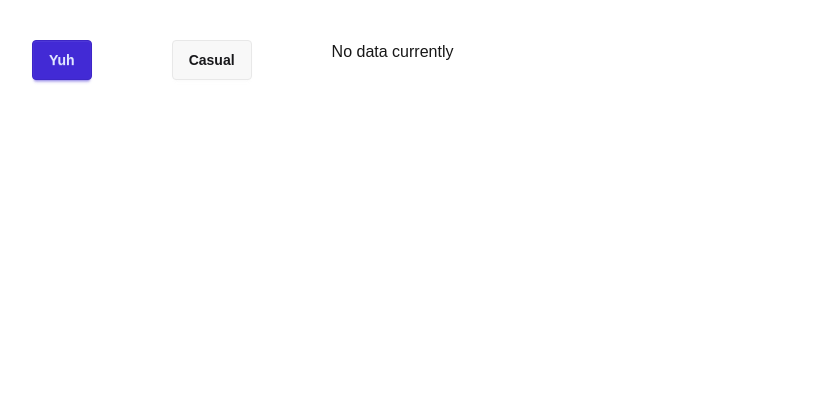
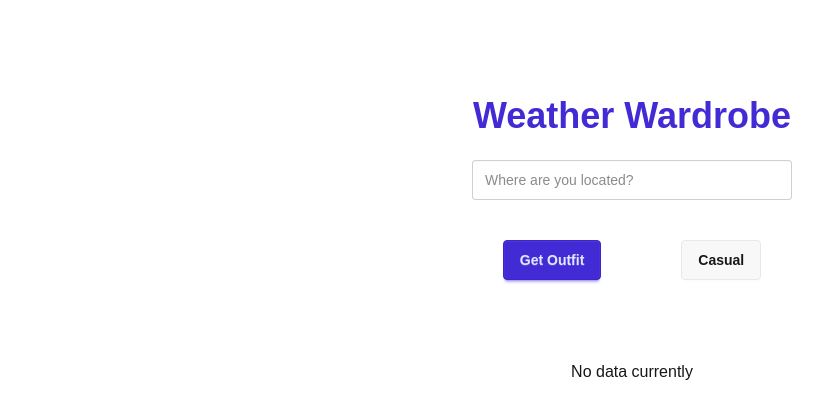
Before and after one commit to bradleycfleming/weather-wardrobe, a Next.js app: page / in a window 1280 px wide. Shown: the top 418 px of the page, without its empty margins (8-831 px from the left). Built offline with nearby package versions, Linux system fonts and the light colour scheme.

Commit message:
Updated style

```diff
--- a/app/page.js
+++ b/app/page.js
@@ -5,16 +5,25 @@ import { useState } from "react";
 export default function Home() {
   const [formality, setFormality] = useState("Casual");
 
-
-  const handleSelection = (formality) =>{
+  const handleSelection = (formality) => {
     setFormality(formality);
-  }
+  };
 
   return (
     <div className="">
-      <main className="flex">
+      <main className="mx-auto min-h-screen max-w-screen-md px-6 py-12 m  d:px-12 md:py-16 lg:py-24">
+        <div className="flex flex-col items-center min-h-screen">
+          <h1 className="text-2xl md:text-3xl lg:text-4xl font-bold text-center mb-6 text-primary">
+            Weather Wardrobe
+          </h1>
+          <input
+            type="text"
+            placeholder="Where are you located? "
+            className="input"
+          />
+          <div className="flex justify-center">
             <button className="btn btn-primary m-10" onClick={getLocation}>
-          Yuh
+              Get Outfit
             </button>
             <div className="m-9">
               <details className="dropdown">
@@ -24,7 +33,7 @@ export default function Home() {
                     <a onClick={() => handleSelection("Casual")}>Casual</a>
                   </li>
                   <li>
-                <a onClick={() => handleSelection("Daily")} >Daily</a>
+                    <a onClick={() => handleSelection("Daily")}>Daily</a>
                   </li>
                   <li>
                     <a onClick={() => handleSelection("Smart")}>Smart</a>
@@ -32,15 +41,16 @@ export default function Home() {
                 </ul>
               </details>
             </div>
+          </div>
           <p id="data" className="m-10">
             No data currently
           </p>
+        </div>
       </main>
       <footer className=""></footer>
     </div>
   );
 }
-
 
 function getLocation() {
   if (navigator.geolocation) {
@@ -74,7 +84,7 @@ async function getWeatherByLocation(lat, lon) {
 function displayResults(weatherData) {
   const domElement = document.getElementById("data");
   domElement.innerHTML = `Weather: ${weatherData.weather[0].main}`;
-  domElement.innerHTML += `<br>Temperature: ${weatherData.main.feels_like}°F`;
+  domElement.innerHTML += `<br>Feels Like Temperature: ${weatherData.main.feels_like}°F`;
   domElement.innerHTML += `<br>Wind: ${weatherData.wind.speed} mph`;
 }
 
```
Lines whose indentation alone changed are shown as unchanged.
